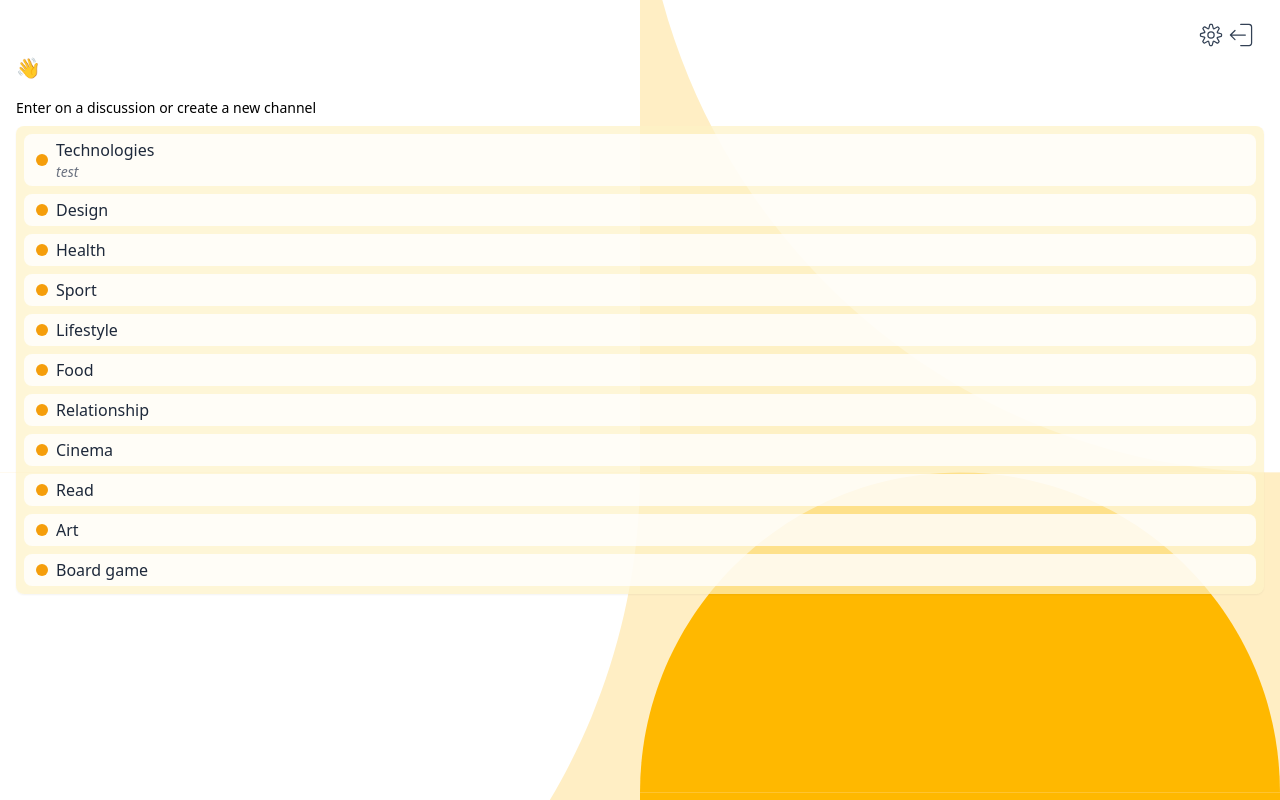
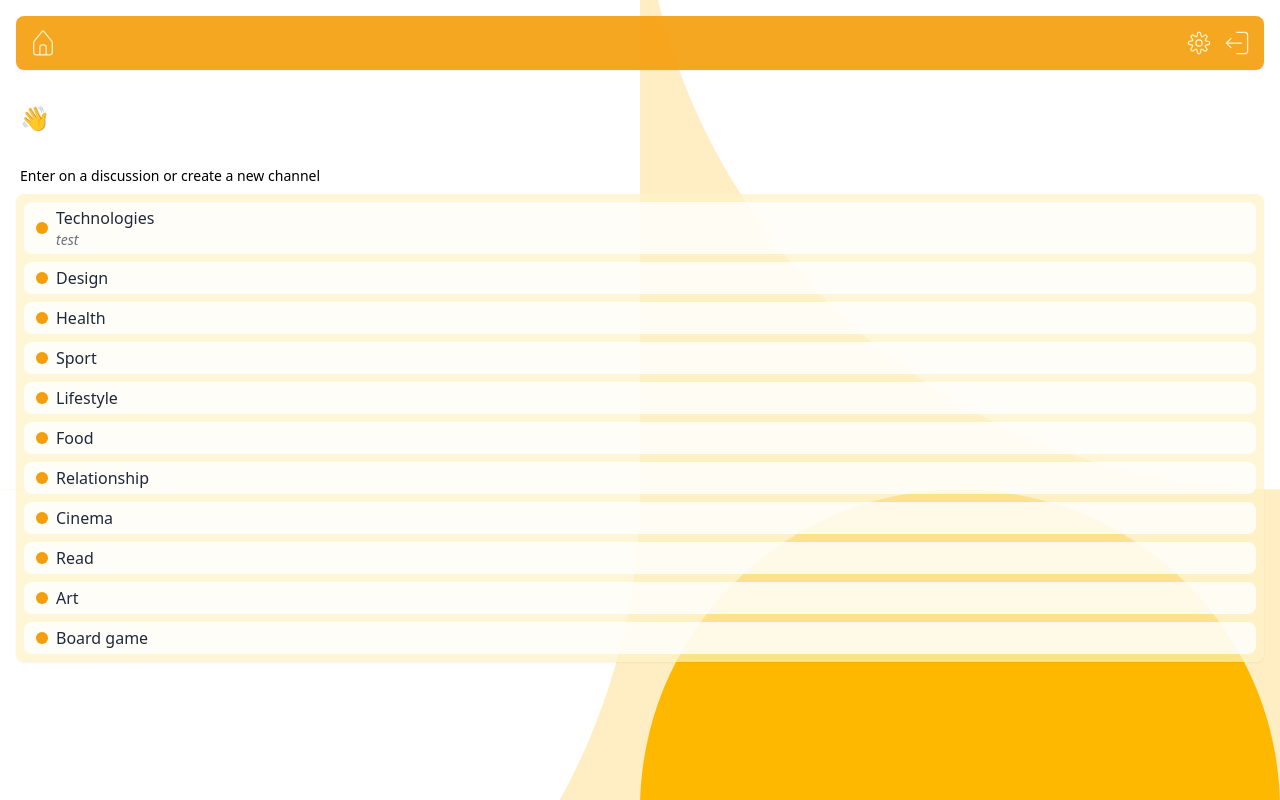
Before and after one commit to MandyTrl/chitchat, a Next.js app in the folder frontend/: page /discussions in a window 1280 px wide. Built offline with nearby package versions, Linux system fonts and the light colour scheme.

Commit message:
fix Enter keyboard press on login + improve navbar

```diff
--- a/frontend/app/discussions/page.tsx
+++ b/frontend/app/discussions/page.tsx
@@ -20,13 +20,15 @@ export default function Discussions() {
 		<main className="w-full">
 			<Navbar />
 
-			<p className="text-lg">
-				<span className="text-xl">👋 </span>
+			<p className="text-xl my-8 text-left ml-1">
+				<span className="text-2xl">👋</span>
 				{pseudo}
 			</p>
 
-			<div className="w-full mt-4">
-				<p className="text-sm">Enter on a discussion or create a new channel</p>
+			<div className="w-full">
+				<p className="text-sm ml-1">
+					Enter on a discussion or create a new channel
+				</p>
 
 				<div
 					id="channel__list"
--- a/frontend/components/Navigation/Navbar.tsx
+++ b/frontend/components/Navigation/Navbar.tsx
@@ -1,6 +1,6 @@
 import Cookies from "js-cookie"
 import { useRouter } from "next/navigation"
-import { CiSettings, CiLogout } from "react-icons/ci"
+import { CiHome, CiSettings, CiLogout } from "react-icons/ci"
 
 export const Navbar = () => {
 	const router = useRouter()
@@ -11,9 +11,13 @@ export const Navbar = () => {
 	}
 
 	return (
-		<nav className="w-full flex items-center justify-end py-1 px-2 text-3xl text-slate-700">
-			<CiSettings className="hover:text-amber-600" />
-			<CiLogout className="hover:text-red-500" onClick={logout} />
+		<nav className="w-full flex items-center justify-between p-3 mb-4 text-3xl text-amber-100 bg-amber-500/90 rounded-lg shadow-sm ">
+			<CiHome className="hover:text-slate-800" />
+
+			<div className="flex items-center space-x-2">
+				<CiSettings className="hover:text-slate-800" />
+				<CiLogout onClick={logout} className="hover:text-slate-800" />
+			</div>
 		</nav>
 	)
 }
--- a/frontend/components/UI/LoginInput.tsx
+++ b/frontend/components/UI/LoginInput.tsx
@@ -22,8 +22,6 @@ export const LoginInput = () => {
 		const socket: Socket = socketIOClient(backUrl)
 
 		socket.on("connect", () => {
-			console.log("socket id dans connect socket", socket.id)
-
 			setSocketId(socket.id ?? null)
 
 			//envoie du socket.id au serveur
@@ -67,6 +65,8 @@ export const LoginInput = () => {
 
 	const handleKeyPress = (e: React.KeyboardEvent<HTMLInputElement>) => {
 		if (e.key === "Enter" && hasCorrectValue) {
+			e.preventDefault()
+
 			handleSubmit(e)
 		}
 	}
@@ -96,7 +96,7 @@ export const LoginInput = () => {
 						onClick={() => setIsFocused(true)}
 						onMouseLeave={() => setIsFocused(false)}
 						onChange={(e) => handleFocus(e)}
-						onKeyUp={(e) => handleKeyPress(e)}
+						onKeyDown={(e) => handleKeyPress(e)}
 						className="group px-2 py-1 bg-transparent focus:outline-0"
 					/>
 
```
